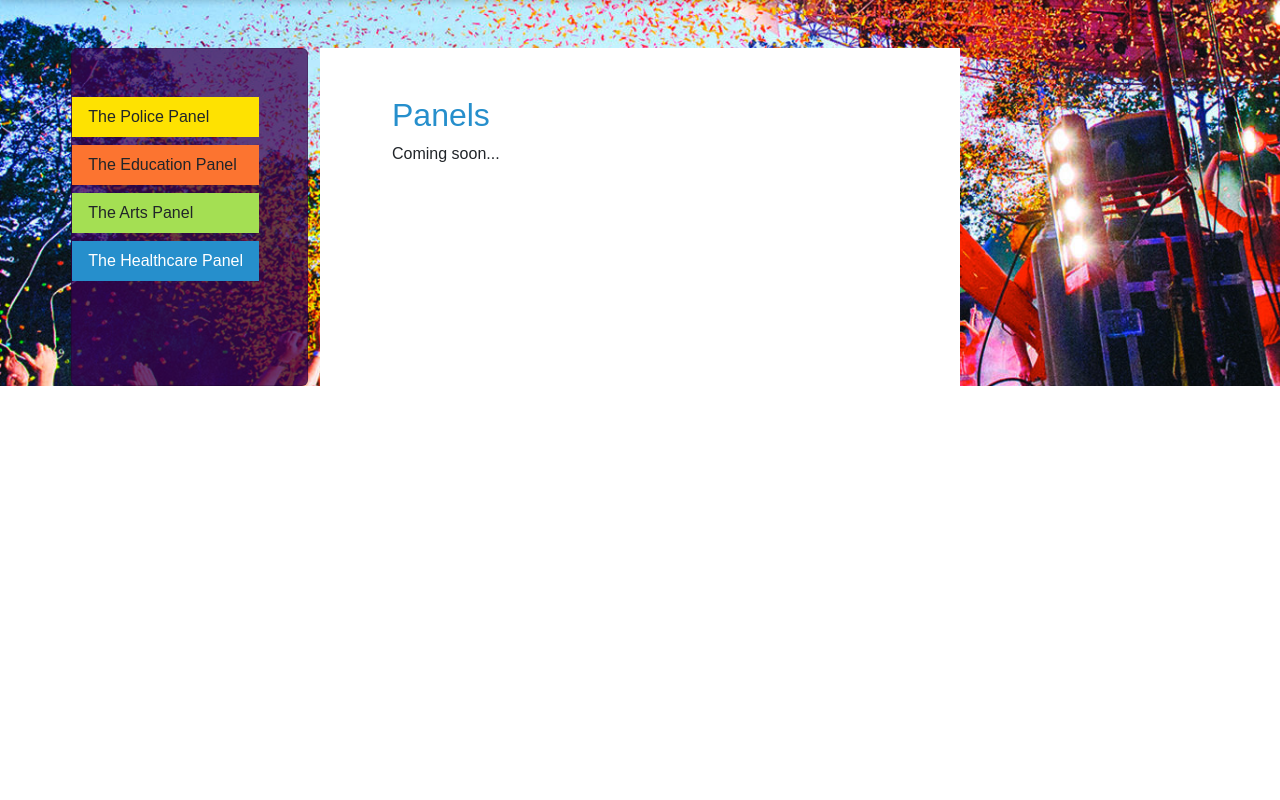
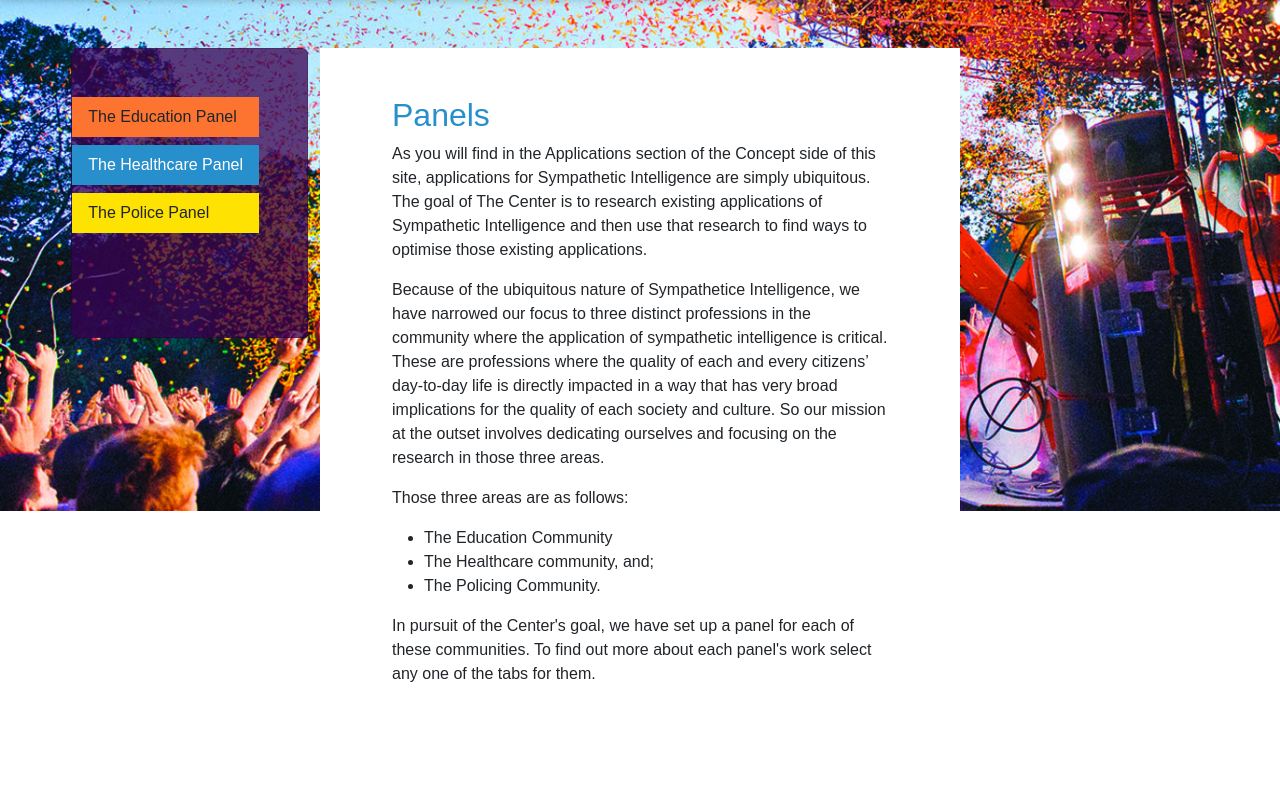
Before and after one commit to Sympathetic-Intelligence/tcfsi-flask-app, a Flask app: page /panels in a window 1280 px wide. Shown: the part 158-958 px from the top of the page. Run offline with Flask 3, Linux system fonts and the light colour scheme.

Commit message:
add panels content

```diff
--- a/templates/panels.html
+++ b/templates/panels.html
@@ -13,7 +13,19 @@
 			<div class="inner-main-content">
 				<h2>Panels</h2>
 				<p>
-					Coming soon...
+				As you will find in the Applications section of the Concept side of this site, applications for Sympathetic Intelligence are simply ubiquitous. The goal of The Center is to research existing applications of Sympathetic Intelligence and then use that research to find ways to optimise those existing applications.
+				</p><p>
+				Because of the ubiquitous nature of Sympathetice Intelligence, we have narrowed our focus to three distinct professions in the community where the application of sympathetic intelligence is critical. These are professions where the quality of each and every citizens’ day-to-day life is directly impacted in a way that has very broad implications for the quality of each society and culture. So our mission at the outset involves dedicating ourselves and focusing on the research in those three areas.
+				</p><p>
+				Those three areas are as follows:
+				</p>
+				<ul>
+					<li>The Education Community</li>
+					<li>The Healthcare community, and;</li>
+					<li>The Policing Community.</li>
+				</ul>
+				<p>
+				In pursuit of the Center's goal, we have set up a panel for each of these communities. To find out more about each panel's work select any one of the tabs for them.
 				</p>
 			</div>
 		</div>
--- a/templates/panels_nav.html
+++ b/templates/panels_nav.html
@@ -1,9 +1,8 @@
 <div class="card float-lg-end d-none d-lg-block py-5 pe-5 bg-purple">
 	<ul class="list-group list-group-flush panels-menu mb-5">
+		<li class="list-group-item bg-orange mb-2"><a href="{{ url_for('education_panel', theme='center') }}" class="text-reset text-decoration-none">The Education Panel</a></li>
+		<li class="list-group-item bg-blue clr-white mb-2"><a href="{{ url_for('healthcare_panel', theme='center') }}" class="text-reset text-decoration-none">The Healthcare Panel</a></li>
 		<li class="list-group-item bg-yellow mb-2"><a href="{{ url_for('police_panel', theme='center') }}" class="text-reset text-decoration-none">The Police Panel</a></li>
-		<li class="list-group-item bg-orange mb-2"><a href="{{ url_for('education_panel', theme='center') }}" class="text-reset text-decoration-none">The Education Panel</a></li>
-		<li class="list-group-item bg-green mb-2"><a href="{{ url_for('arts_panel', theme='center') }}" class="text-reset text-decoration-none">The Arts Panel</a></li>
-		<li class="list-group-item bg-blue clr-white mb-2"><a href="{{ url_for('healthcare_panel', theme='center') }}" class="text-reset text-decoration-none">The Healthcare Panel</a></li>
 	</ul>
 
 </div>
```
